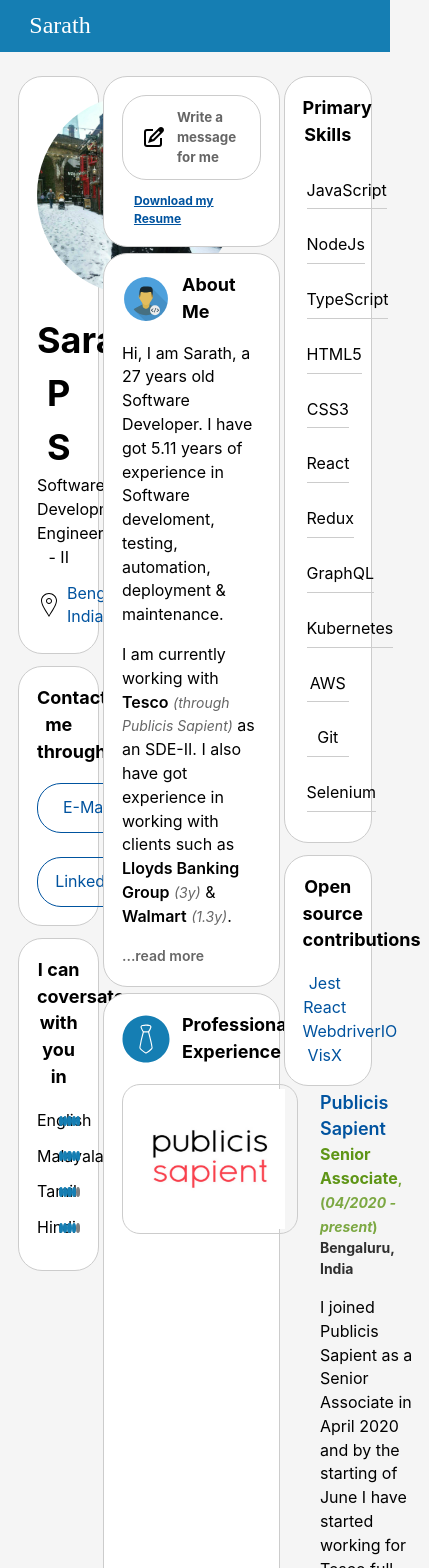
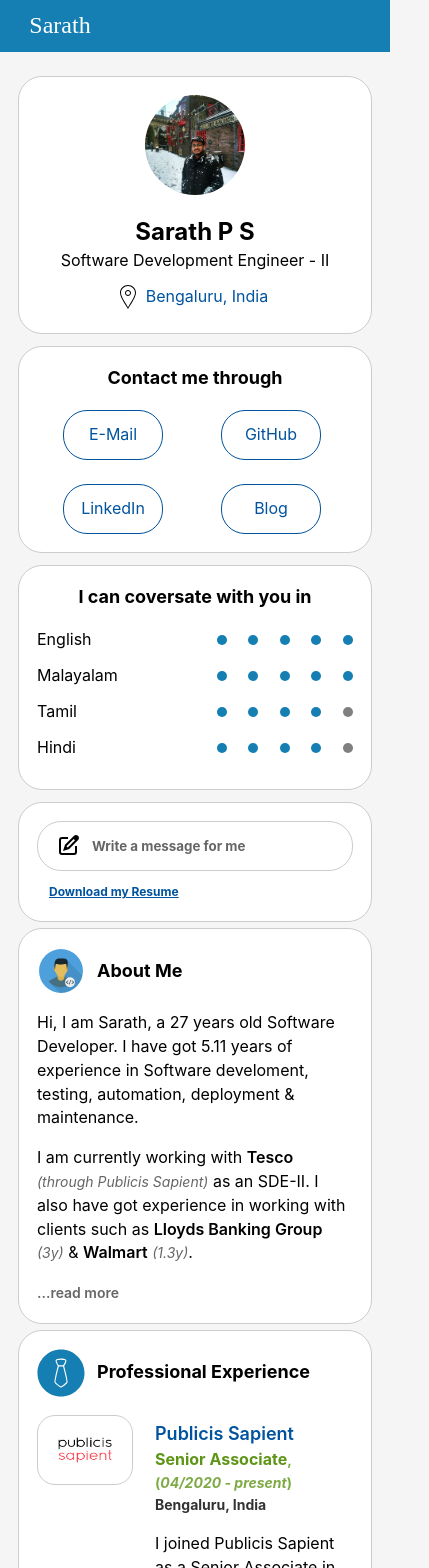
Before and after one commit to sarathps93/personal-website-v2, a React (Create React App) app: page / in a window 390 px wide. Shown: the top 1568 px of the page, 429 px wide, since content can reach past the window. Built offline with nearby package versions, Linux system fonts and the light colour scheme.

Commit message:
feat(*): added responsive design and fixed a bug

```diff
--- a/src/molecules/jobSummary/styled/index.js
+++ b/src/molecules/jobSummary/styled/index.js
@@ -13,11 +13,25 @@
     padding: 12px;
     border: var(--border);
     border-radius: 18px;
+    @media(max-width: 1000px) {
+        height: 100px;
+    }
+    @media(max-width: 767px) {
+        height: 70px;
+    }
 `;
 
 export const Image = styled.img`
     width: 150px;
     max-height: 140px;
+    @media(max-width: 1000px) {
+        width: 100px;
+        max-height: 90px;
+    }
+    @media(max-width: 767px) {
+        width: 70px;
+        max-height: 60px;
+    }
 `;
 
 export const CompanyName = styled(StyledAnchor)`
--- a/src/molecules/portal/index.jsx
+++ b/src/molecules/portal/index.jsx
@@ -11,20 +11,19 @@
     const scrollTop = window.pageYOffset || document.documentElement.scrollTop;
     const scrollLeft = window.pageXOffset || document.documentElement.scrollLeft;
 
-    window.onscroll = () =>  {
-        window.scrollTo(scrollLeft, scrollTop);
-    };
-
+    const onScroll = () => window.scrollTo(scrollLeft, scrollTop);
     const toggleOffPortal = () => setPortal(false);
 
     useEffect(() => {
         document.body.appendChild(el);
         applyPortalStyles(el);
         el.addEventListener('click', toggleOffPortal);
+        window.addEventListener('scroll', onScroll)
         return () => {
             el.removeEventListener('click', toggleOffPortal);
             document.body.removeChild(el);
             document.body.removeEventListener('scroll', preventScroll);
+            window.removeEventListener('scroll', onScroll);
         }
     }, [el]);
 
--- a/src/organisms/leftPane/styled/index.js
+++ b/src/organisms/leftPane/styled/index.js
@@ -5,19 +5,32 @@
     width: 23%;
     flex-direction: column;
     ${verticalAlign};
+    @media(max-width: 767px) {
+        display: inline-grid;
+        grid-template-rows: auto auto;
+        grid-template-columns: auto;
+        width: 100%;
+    }
 `;
 
 export const ProfilePhoto = styled.img`
-    width: 200px;
-    height: 200px;
+    width: 180px;
+    height: 180px;
     border-radius: 50%;
     margin-bottom: 12px;
+    @media(max-width: 1000px) {
+        width: 100px;
+        height: 100px;
+    }
 `;
 
 export const Name = styled.div`
     font-weight: bold;
     font-size: 36px;
     text-align: center;
+    @media(max-width: 1000px) {
+        font-size: 24px;
+    }
 `;
 
 export const Designation = styled.div`
--- a/src/organisms/profileFeed/styled/index.js
+++ b/src/organisms/profileFeed/styled/index.js
@@ -3,6 +3,9 @@
 
 export const Container = styled.div`
     width: 50%;
+    @media(max-width: 767px) {
+        width: 100%;
+    }
 `;
 
 export const FeedHeading = styled(SubHeading)`
--- a/src/organisms/rightPane/styled/index.js
+++ b/src/organisms/rightPane/styled/index.js
@@ -5,6 +5,9 @@
     ${verticalAlign};
     width: 25%;
     flex-direction: column;
+    @media(max-width: 767px) {
+        width: 100%;
+    }
 `;
 
 export const SkillItem = styled.div`
--- a/src/styles/common.js
+++ b/src/styles/common.js
@@ -11,6 +11,9 @@
     box-sizing: border-box;
     margin-top: 52px;
     justify-content: space-between;
+    @media(max-width: 767px) {
+        display: block;
+    }
 `;
 
 export const Card = styled.section`
@@ -35,6 +38,12 @@
     justify-content: space-around;
     align-content: space-around;
     grid-gap: 24px 0;
+    @media(max-width: 1000px) {
+        grid-template-columns: auto;
+    }
+    @media(max-width: 767px) {
+        grid-template-columns: auto auto;
+    }
 `;
 
 
```
